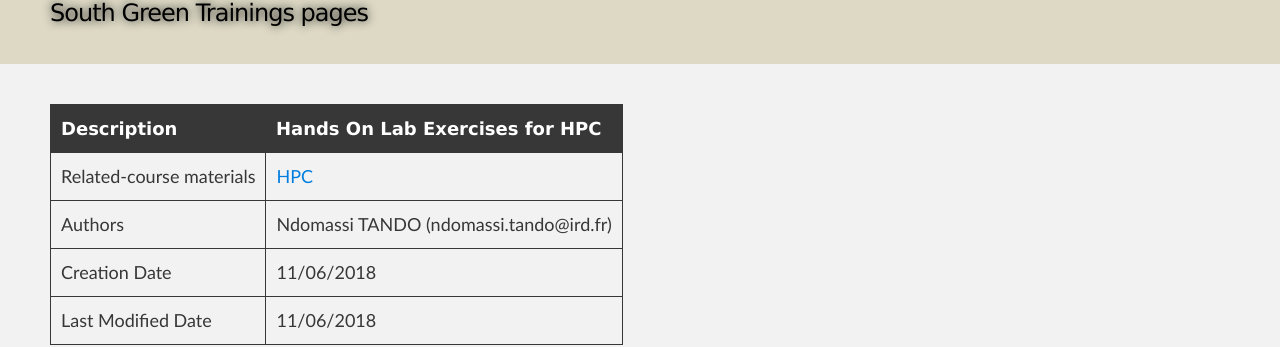
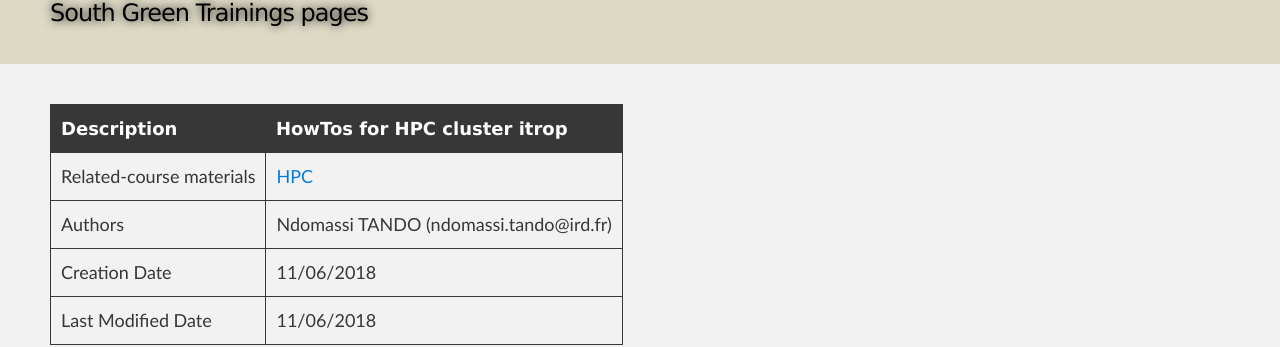
Before and after one commit to SouthGreenPlatform/trainings, a Jekyll site: the page built from _pages/hpc/hpchowto.md, in a window 1280 px wide and 900 px high. Shown: the part 171-518 px from the top of the window. Built offline with Jekyll 4.4.1, drawn with Linux system fonts in a browser that asks for light colours; nearby versions of some CDN libraries.

Commit message:
Update hpchowto.md

```diff
--- a/_pages/hpc/hpchowto.md
+++ b/_pages/hpc/hpchowto.md
@@ -6,7 +6,7 @@
 description: HPC Howto page
 ---
 
-| Description | Hands On Lab Exercises for HPC |
+| Description | HowTos for HPC cluster itrop |
 | :------------- | :------------- | :------------- | :------------- |
 | Related-course materials | [HPC](https://southgreenplatform.github.io/trainings/HPC/) |
 | Authors | Ndomassi TANDO (ndomassi.tando@ird.fr)  |
```
